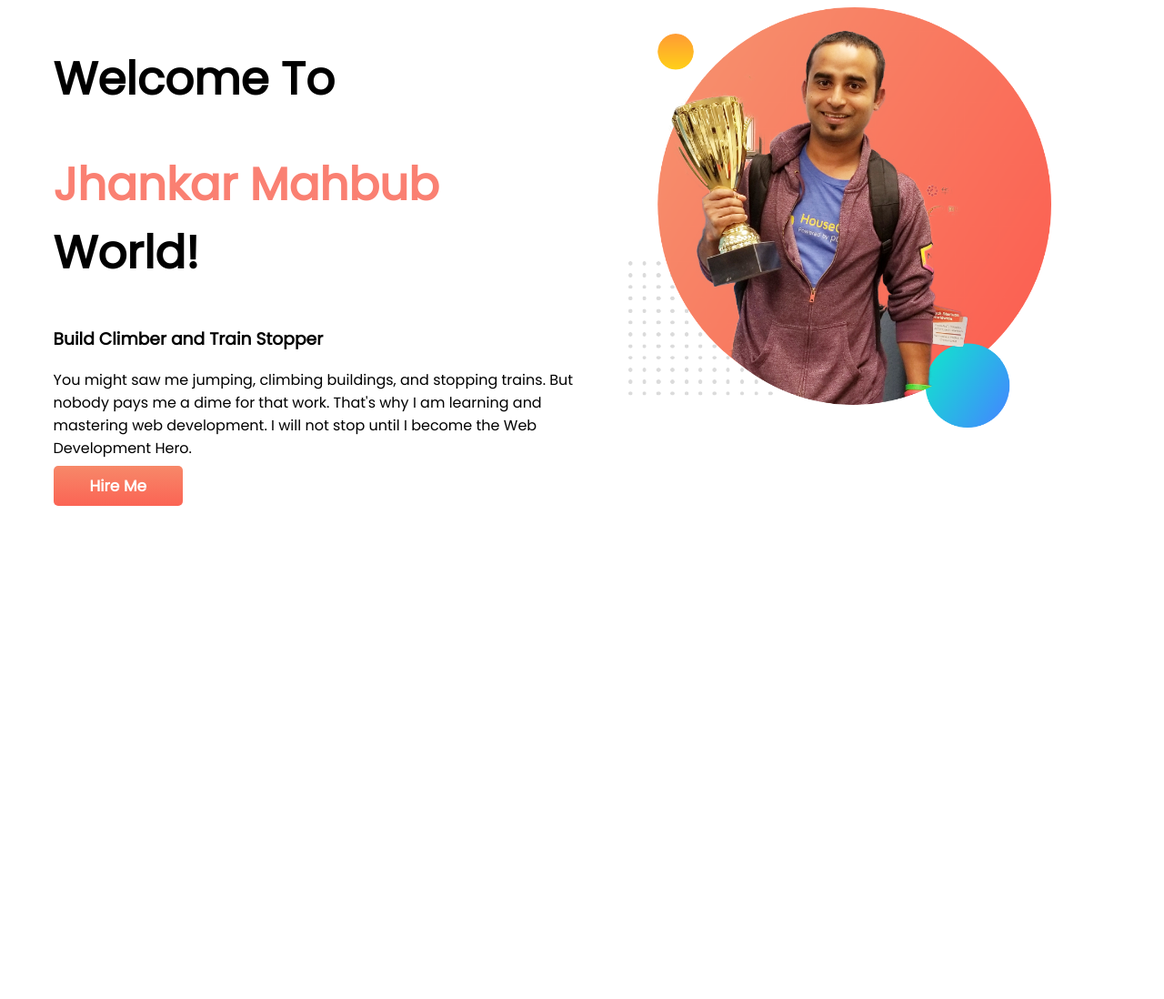
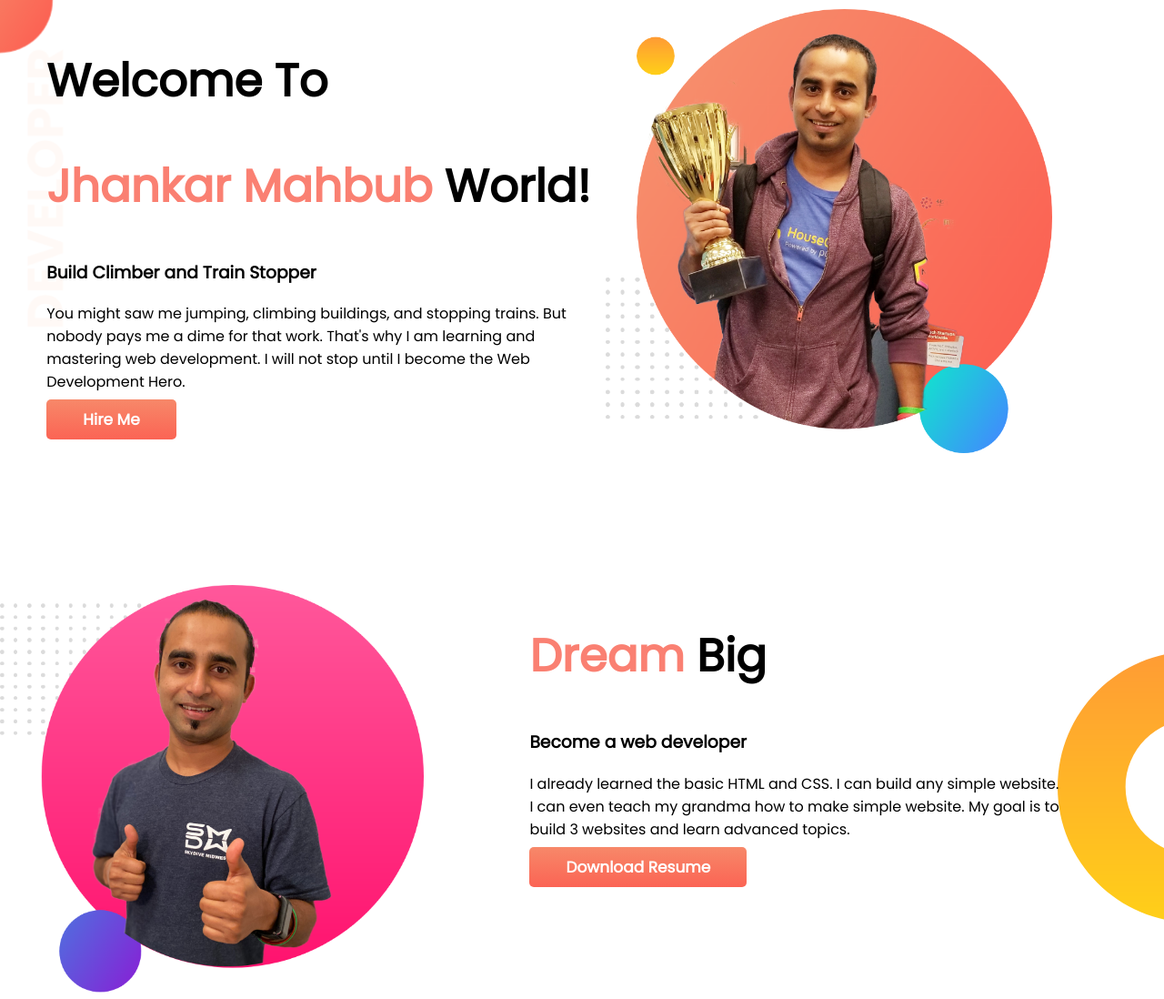
Before and after one commit to Sadman-Dev/developer-portfolio, a plain HTML site: page index.html in a window 1280 px wide. Shown: the whole page at 91% size. Before the commit the page ends 800 px from the top, so only its background shows below. Drawn offline with Linux system fonts and the light colour scheme.

Commit message:
dream section

```diff
--- a/index.html
+++ b/index.html
@@ -12,17 +12,29 @@
 </head>
 <body>
     <section class="hero-sec">
-        <div class="hero-width">
+        <div class="container-width">
             <h1>Welcome To</h1>
             <h1><span class="name-color">Jhankar Mahbub</span> World!</h1>
             <h3>Build Climber and Train Stopper</h3>
             <p>You might saw me jumping, climbing buildings, and stopping trains. But nobody pays me a dime for that work. That's why I am learning and mastering web development. I will not stop until I become the Web Development Hero.</p>
-            <a class="hire-btn" href="https://www.programming-hero.com/">Hire Me</a>
+            <a class="hire-btn" target="_blank" href="https://www.programming-hero.com/">Hire Me</a>
         </div>
-        <div class="hero-width">
+        <div class="container-width">
             <img src="images/jhankar.png" alt="Jhankar Mahbub">
         </div>
 
     </section>
+
+    <section class="dream-sec">
+        <div class="container-width">
+            <img src="images/jhankar2.png" alt="Jhankar Mahbub">
+        </div>
+        <div class="container-width">
+            <h1><span class="name-color">Dream</span> Big</h1>
+            <h3>Become a web developer</h3>
+            <p>I already learned the basic HTML and CSS. I can build any simple website. I can even teach my grandma how to make simple website. My goal is to build 3 websites and learn advanced topics.</p>
+            <a class="hire-btn" target="_blank" href="https://www.programming-hero.com/">Download Resume</a>
+        </div>
+    </section>
 </body>
 </html>
--- a/style.css
+++ b/style.css
@@ -1,6 +1,13 @@
 body
 {
     font-family: 'Poppins', sans-serif;
+    margin: 0;
+}
+.hero-sec
+{
+    background-image: url(images/top-banner.png);
+    background-repeat: no-repeat;
+    padding-left: 4%;
 }
 
 h1
@@ -18,13 +25,13 @@ h1
     display: flex;
 }
 
-.hero-width
+.container-width
 {
     width: 50%;
-    padding-left: 4%;
+    margin-top: 10px;
 }
 
-.hero-width img
+.container-width img
 {
     width: 80%;
 }
@@ -39,3 +46,13 @@ h1
     font-weight: 600;
     border-radius: 5px;
 }
+
+.dream-sec
+{
+    display: flex;
+    margin-top: 10%;
+    padding-right: 9%;
+    background-image: url(images/dream-bg.png);
+    background-repeat: no-repeat;
+    background-position: right;
+}
```
